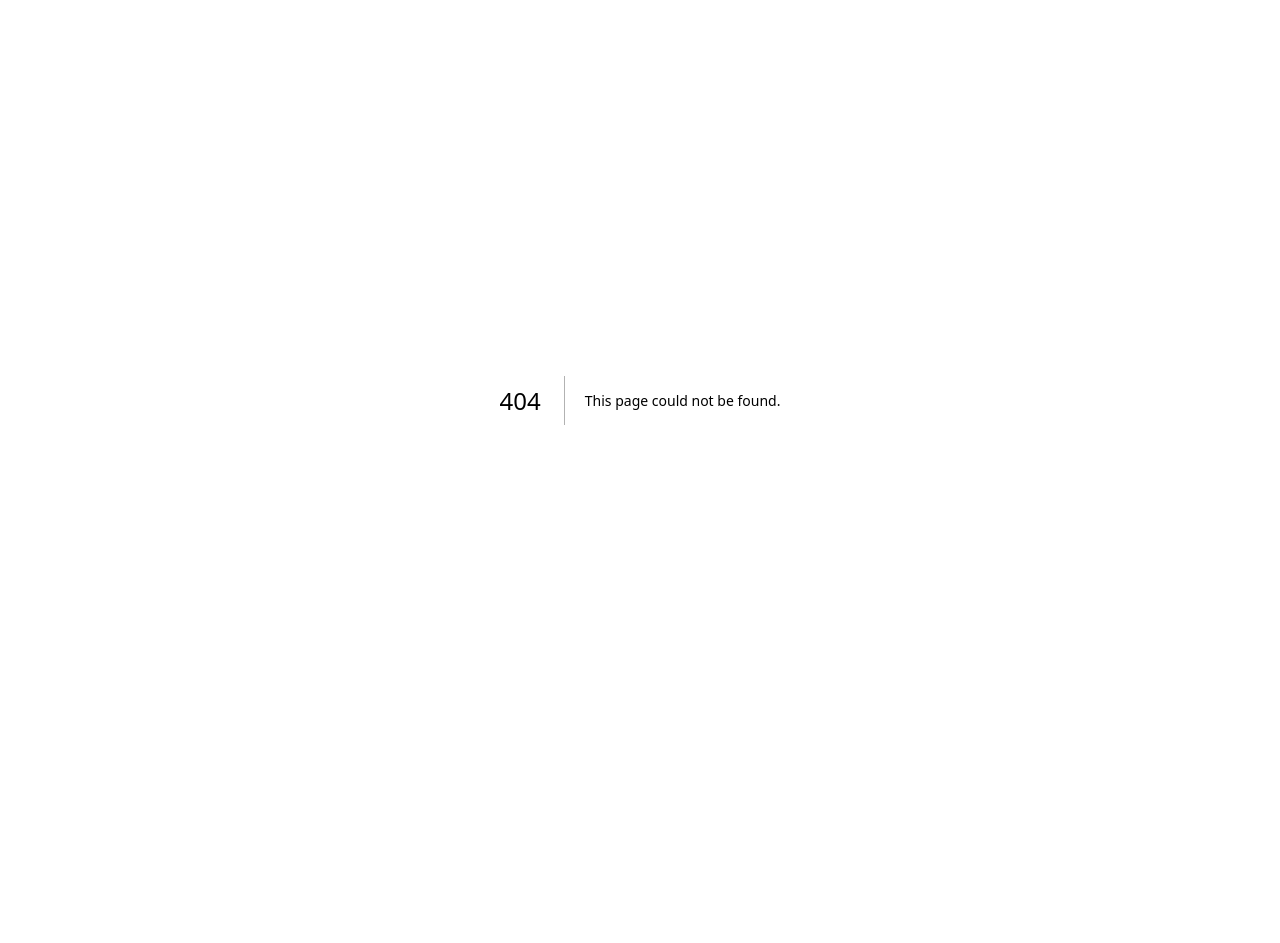
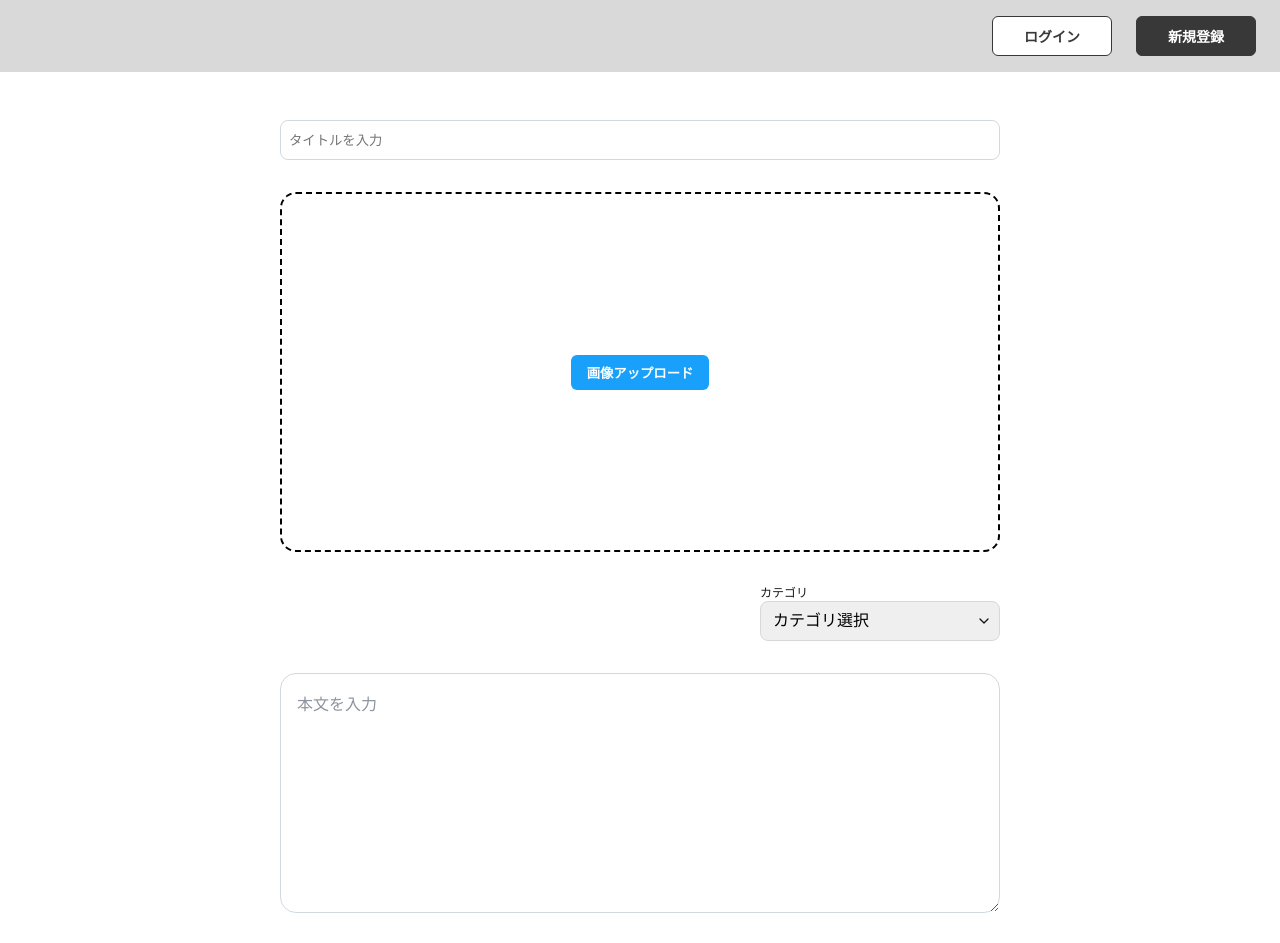
Before and after one commit to if-mentor/next_teamdev_25_2, a Next.js app: page /articles/new in a window 1280 px wide. Before the commit this address had no page. Shown: the top 943 px of the page. Before the commit the page ends 800 px from the top, so only its background shows below. Built offline with nearby package versions, Linux system fonts and the light colour scheme.

Commit message:
記事投稿画面追加 (#30)
* 記事投稿画面追加

* Headerを共通レイアウトに移動し、認証状態の仮実装を取り消し

```diff
--- /dev/null
+++ b/src/app/articles/new/page.tsx
@@ -0,0 +1,57 @@
+import Button from "@/components/Button";
+import ImageUploadFile from "@/components/ImageUploadFile";
+import Input from "@/components/Input";
+import SelectBox from "@/components/SelectBox";
+import styles from "./styles.module.css";
+
+const categoryOptions = [
+  { id: 1, value: "フロントエンド" },
+  { id: 2, value: "バックエンド" },
+  { id: 3, value: "インフラ" },
+  { id: 4, value: "その他" },
+];
+
+export default function NewArticlePage() {
+  return (
+    <main className={styles.main}>
+      <form className={styles.form}>
+        <Input
+          id="title"
+          name="title"
+          type="text"
+          placeholder="タイトルを入力"
+          aria-label="記事タイトル"
+          variantSize="large"
+          required
+        />
+
+        <ImageUploadFile />
+
+        <div className={styles.category}>
+          <SelectBox
+            id="category"
+            name="category"
+            label="カテゴリ"
+            placeholder="カテゴリ選択"
+            options={categoryOptions}
+            defaultValue=""
+            required
+          />
+        </div>
+
+        <textarea
+          id="body"
+          name="body"
+          className={styles.bodyInput}
+          placeholder="本文を入力"
+          aria-label="記事本文"
+          required
+        />
+
+        <div className={styles.submitButton}>
+          <Button type="submit" label="投稿" variant="success" size="medium" />
+        </div>
+      </form>
+    </main>
+  );
+}
--- /dev/null
+++ b/src/app/articles/new/styles.module.css
@@ -0,0 +1,62 @@
+.main {
+  min-height: 100vh;
+  padding: 120px 24px 64px;
+  background-color: #ffffff;
+}
+
+.form {
+  display: flex;
+  flex-direction: column;
+  align-items: center;
+  width: 100%;
+  max-width: 720px;
+  margin: 0 auto;
+  gap: 32px;
+}
+
+.form > div:first-child {
+  width: 100%;
+}
+
+.category {
+  width: 240px;
+  max-width: 100%;
+  align-self: flex-end;
+}
+
+.submitButton {
+  align-self: flex-end;
+}
+
+.bodyInput {
+  display: block;
+  width: 100%;
+  min-height: 240px;
+  padding: 16px;
+  resize: vertical;
+  border: 1px solid #d1d9e0;
+  border-radius: 16px;
+  color: #171717;
+  font: inherit;
+  line-height: 1.7;
+}
+
+.bodyInput::placeholder {
+  color: #8b949e;
+}
+
+.bodyInput:focus {
+  border-color: #66afe9;
+  outline: none;
+  box-shadow: inset 0 0 0 1px #66afe9;
+}
+
+@media (max-width: 600px) {
+  .main {
+    padding: 104px 16px 40px;
+  }
+
+  .form {
+    gap: 24px;
+  }
+}
--- a/src/app/layout.tsx
+++ b/src/app/layout.tsx
@@ -1,5 +1,6 @@
 import type { Metadata } from "next";
 import { Noto_Sans_JP } from "next/font/google";
+import Header from "@/components/Header";
 import "./globals.css";
 
 const notoSansJP = Noto_Sans_JP({
@@ -19,7 +20,10 @@ export default function RootLayout({
 }>) {
   return (
     <html lang="ja">
-      <body className={notoSansJP.variable}>{children}</body>
+      <body className={notoSansJP.variable}>
+        <Header />
+        {children}
+      </body>
     </html>
   );
 }
--- a/src/components/ImageUploadFile/style.module.css
+++ b/src/components/ImageUploadFile/style.module.css
@@ -1,10 +1,11 @@
 .wrapper {
   width: 720px;
+  max-width: 100%;
 }
 
 .uploadArea {
-  width: 720px;
-  height: 360px;
+  width: 100%;
+  aspect-ratio: 2 / 1;
   border: 2px dashed #000000;
   border-radius: 16px;
   background-color: #ffffff;
@@ -43,3 +44,10 @@
   color: #ef4444;
   font-size: 14px;
 }
+
+@media (max-width: 600px) {
+  .uploadArea {
+    min-height: 220px;
+    aspect-ratio: auto;
+  }
+}
--- a/src/components/Input/styles.module.css
+++ b/src/components/Input/styles.module.css
@@ -1,9 +1,11 @@
 .medium {
   width: 480px;
+  max-width: 100%;
 }
 
 .large {
   width: 720px;
+  max-width: 100%;
 }
 
 .input {
```
